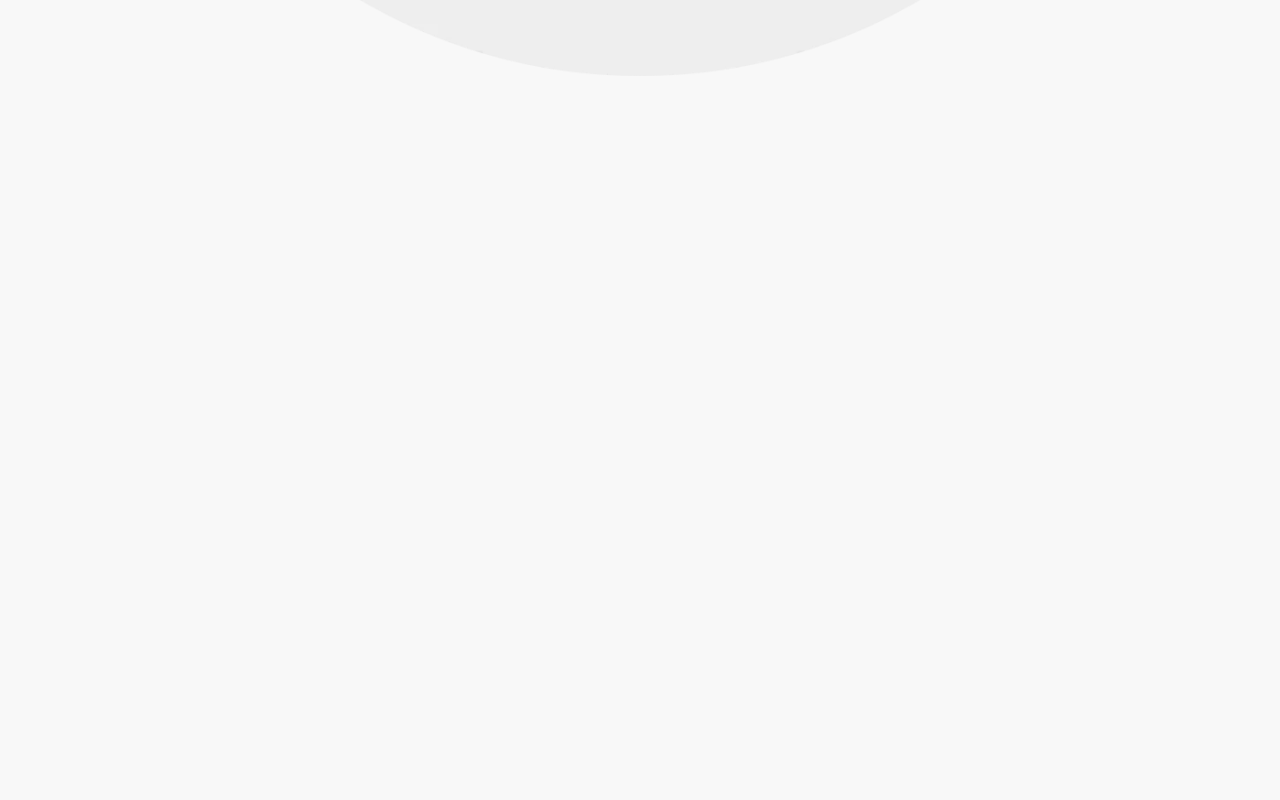
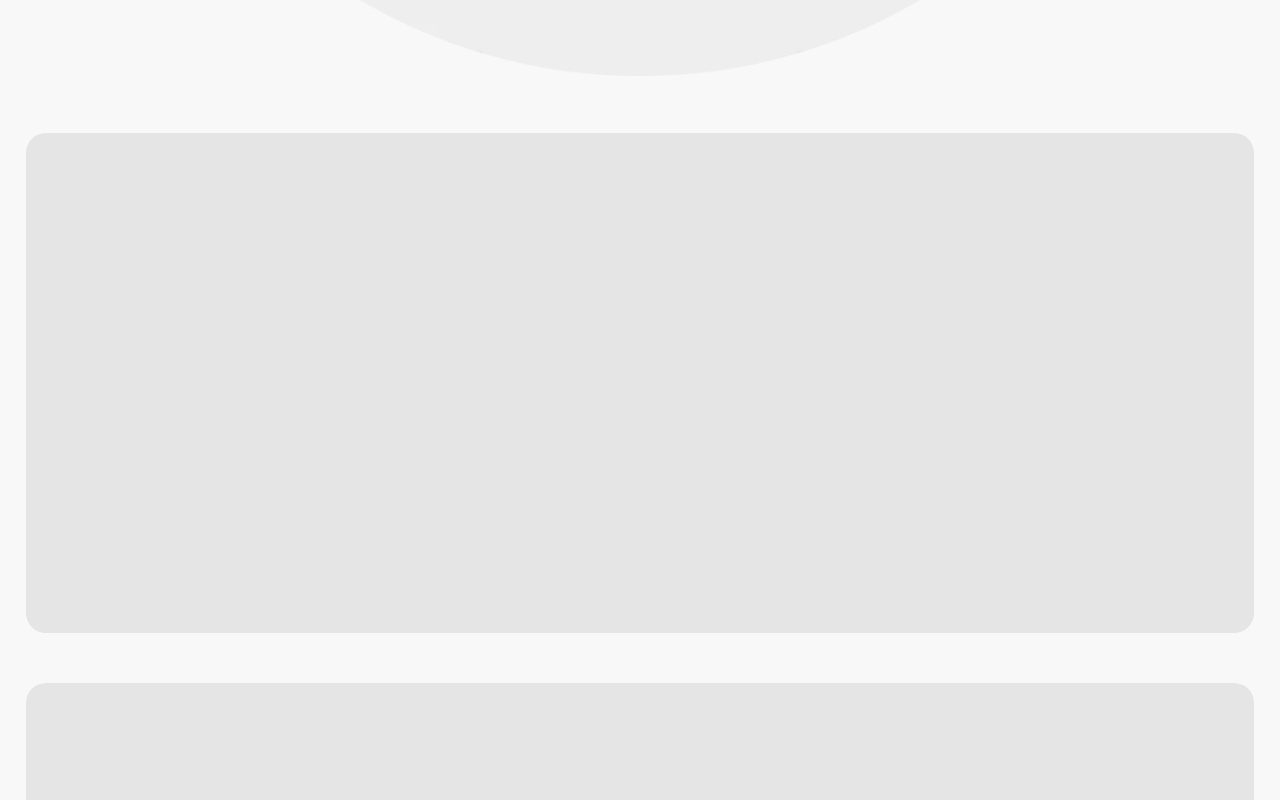
Before and after one commit to emmanuelojiji/eua-refresh, a React (Create React App) app: page / in a window 1280 px wide. Shown: the part 1580-2380 px from the top of the page. Built offline with nearby package versions, Linux system fonts and the light colour scheme.

Commit message:
feat: skeleton sections added

```diff
--- a/src/App.js
+++ b/src/App.js
@@ -29,13 +29,18 @@ function App() {
 
           <div className="hero-right">
             <div className="card-container">
-              <div className="card-1">3,045,928<br></br> parts</div>
+              <div className="card-1">
+                3,045,928<br></br> parts
+              </div>
               <div className="card-2"></div>
             </div>
           </div>
         </section>
 
         <ValueProposition />
+
+        <section className="skeleton"></section>
+        <section className="skeleton"></section>
       </div>
     </div>
   );
--- a/src/App.scss
+++ b/src/App.scss
@@ -1,7 +1,7 @@
 .App {
   text-align: center;
   background: #f8f8f8;
-  height: 1000vh;
+  min-height: 100vh;
   padding: 0 2%;
 }
 
@@ -57,7 +57,7 @@
     transition: 0.3s ease-in-out;
 
     &:hover {
-      transform: translateY(-3px)
+      transform: translateY(-3px);
     }
   }
 
@@ -123,3 +123,11 @@
     }
   }
 }
+
+.skeleton {
+  width: 100%;
+  height: 500px;
+  background: #e5e5e5;
+  border-radius: 20px;
+  margin-bottom: 50px;
+}
```
